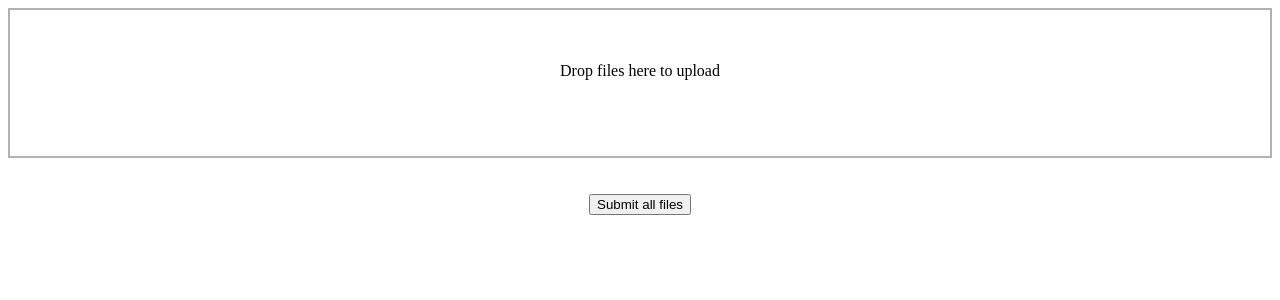
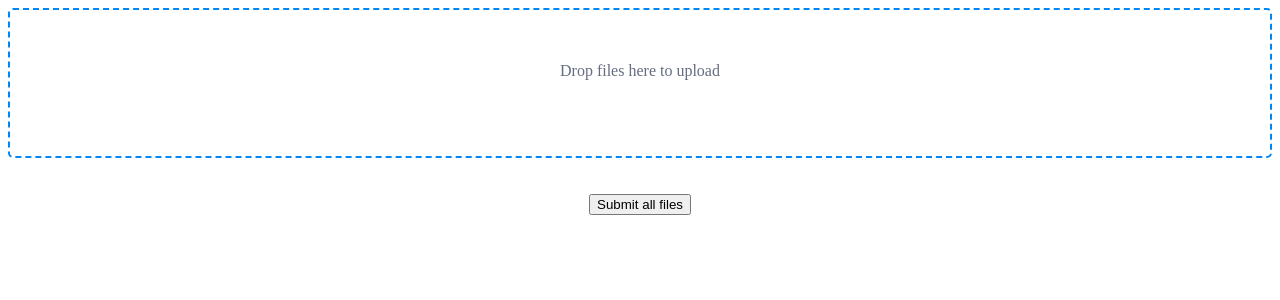
Before and after one commit to EJSohn/Skin-analizer, a Django app: page /main/ in a window 1280 px wide. Shown: the top 300 px of the page. Run offline with Django 3.2, Linux system fonts and the light colour scheme; parts of the project's set-up code (start-up, migrations or seed data) failed here and were passed over; some libraries are stand-ins or nearby versions.

Commit message:
add custom css

```diff
--- a/SkinAnlizer/main/static/main/css/dropzone.css
+++ b/SkinAnlizer/main/static/main/css/dropzone.css
@@ -519,3 +519,13 @@
     border-right: 6px solid transparent;
     border-bottom: 6px solid #be2626;
 }
+
+
+/* Add custom settings */
+
+.dropzone {
+    border: 2px dashed #0087F7;
+    border-radius: 5px;
+    background: white;
+    color: #646C7F
+}
```
